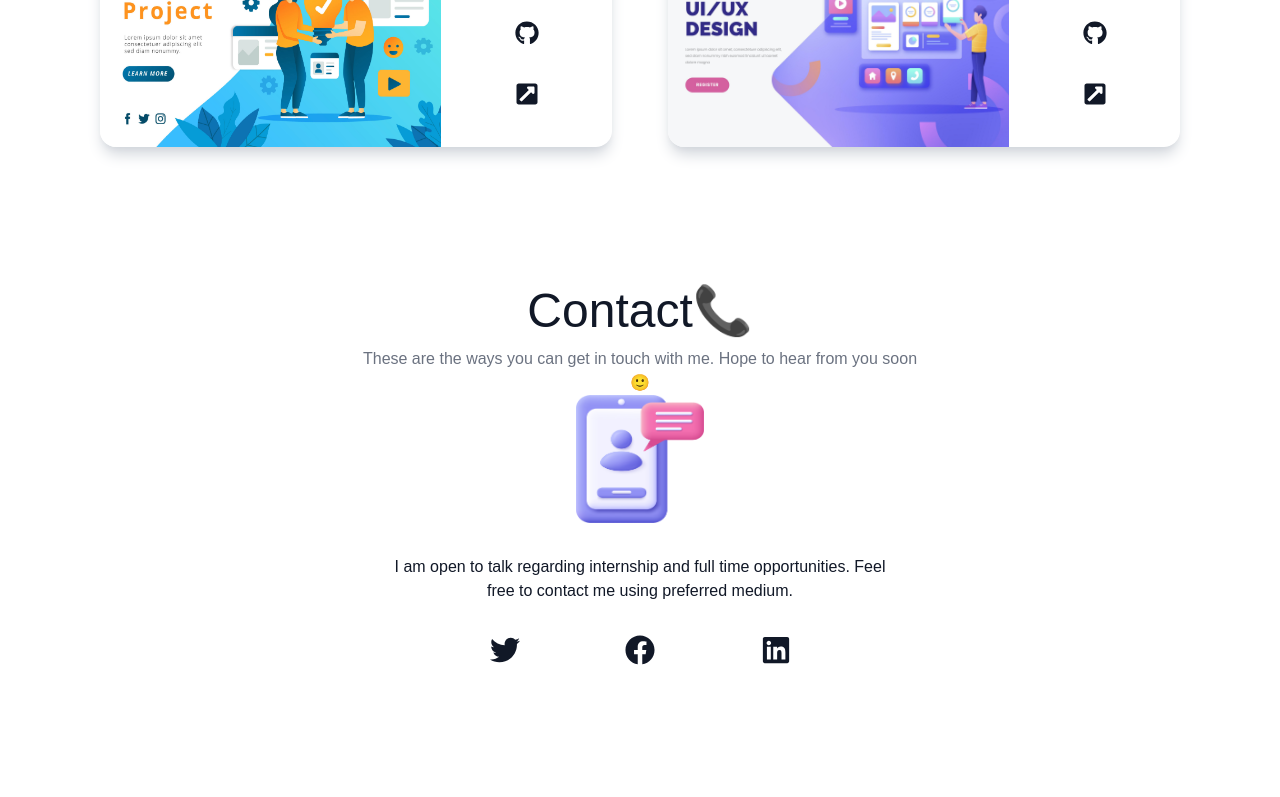
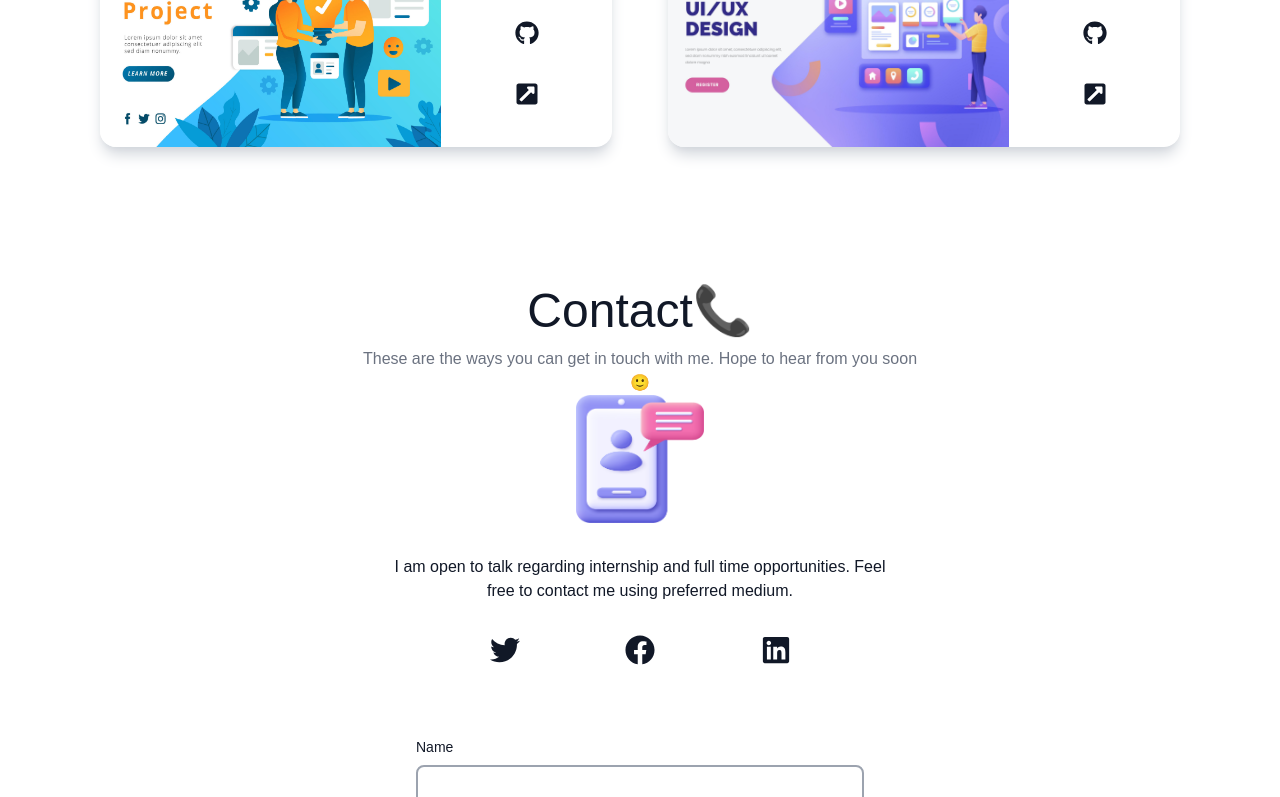
Before and after one commit to Mahak491/my-portfolio, a React (Create React App) app: page / in a window 1280 px wide. Shown: the part 2000-2797 px from the top of the page. Before the commit the page ends 2761 px from the top, so only its background shows below. Built offline with nearby package versions, Linux system fonts and the light colour scheme.

Commit message:
form design

```diff
--- a/src/components/Contact.js
+++ b/src/components/Contact.js
@@ -35,8 +35,31 @@ const Contact = () => {
               <a href={link} target='_blank' rel="noopener noreferrer" className='duration-200 ease-in-out hover:text-rose-400'>{icon}</a>
             ))}
           </div>
-          <div>
-            <form></form>
+          <div className='p-8 text-left w-full'>
+            <form action="" method="POST">
+              <div className=' w-full'>
+                <div className='flex flex-col'>
+                  <label className='capitalize text-sm py-2 font-extralight'>name</label>
+                  <input type='text' name='name' className='border-2 rounded-lg p-3 flex focus:outline-none border-gray-400 dark:bg-gray-900 dark:text-white'/>
+                </div>
+                <div className='flex flex-col my-2'>
+                  <label className='capitalize text-sm py-2 font-extralight'>phone</label>
+                  <input type='text' name='phone' className='border-2 rounded-lg p-3 flex focus:outline-none border-gray-400 dark:bg-gray-900 dark:text-white'/>
+                </div>
+                <div className='flex flex-col my-2'>
+                  <label className='capitalize text-sm py-2 font-extralight'>email</label>
+                  <input type='text' name='email' className='border-2 rounded-lg p-3 flex focus:outline-none border-gray-400 dark:bg-gray-900 dark:text-white'/>
+                </div>
+                <div className='flex flex-col'>
+                  <label className='capitalize text-sm py-2 font-extralight'>message</label>
+                  <textarea name='message' rows="10" className='border-2 rounded-lg p-3 flex focus:outline-none border-gray-400 dark:bg-gray-900 dark:text-white resize-none' >
+                  </textarea>
+                </div>
+              </div>
+              <div className='flex items-center justify-center'>
+                <button className='my-8 bg-gradient-to-r from-rose-400 to-teal-500 text-white px-6 py-3 uppercase rounded-md tracking-wider cursor-pointer'>send message</button>
+              </div>
+            </form>
           </div>
       </div>
     </Section>
```
